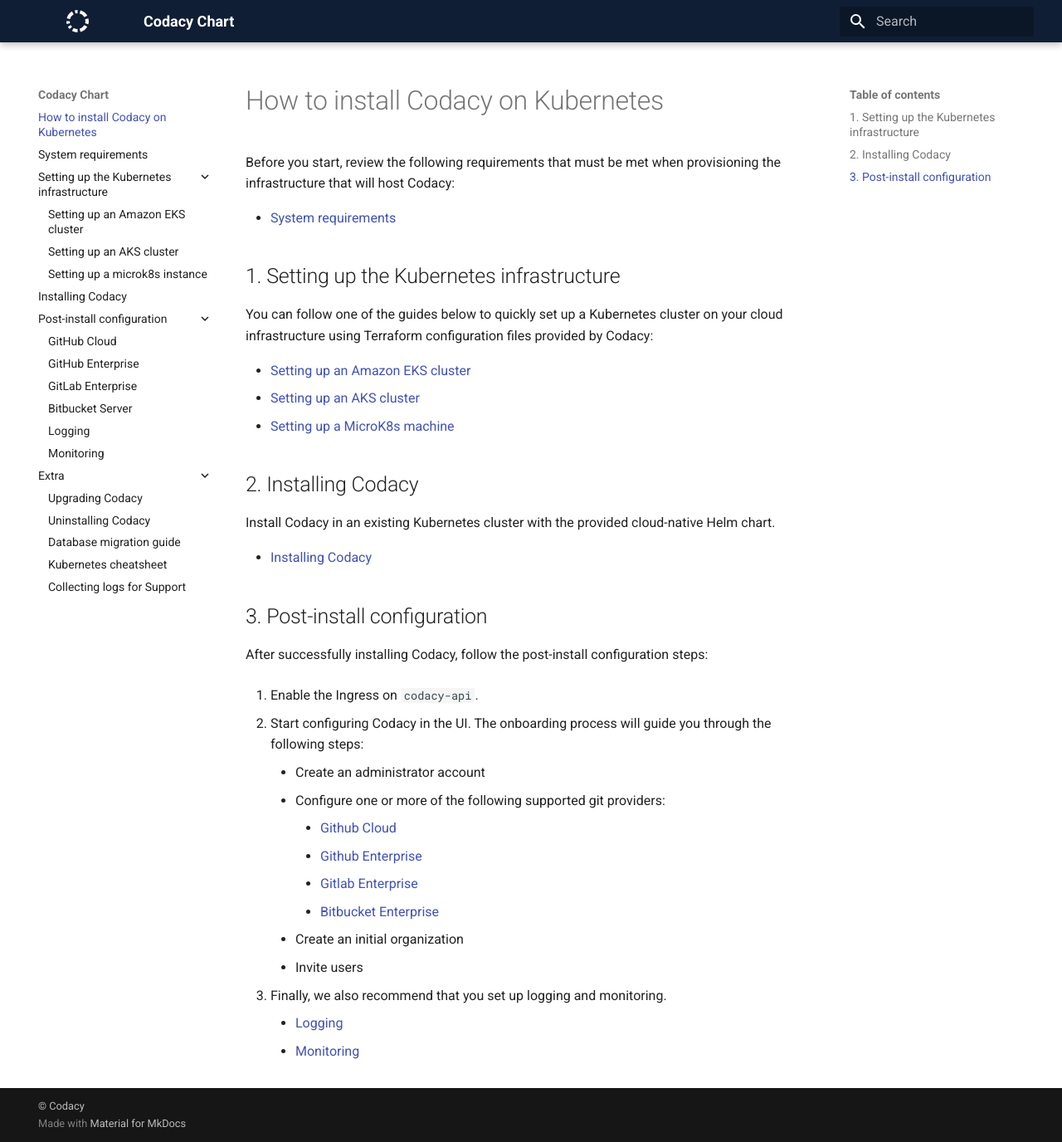
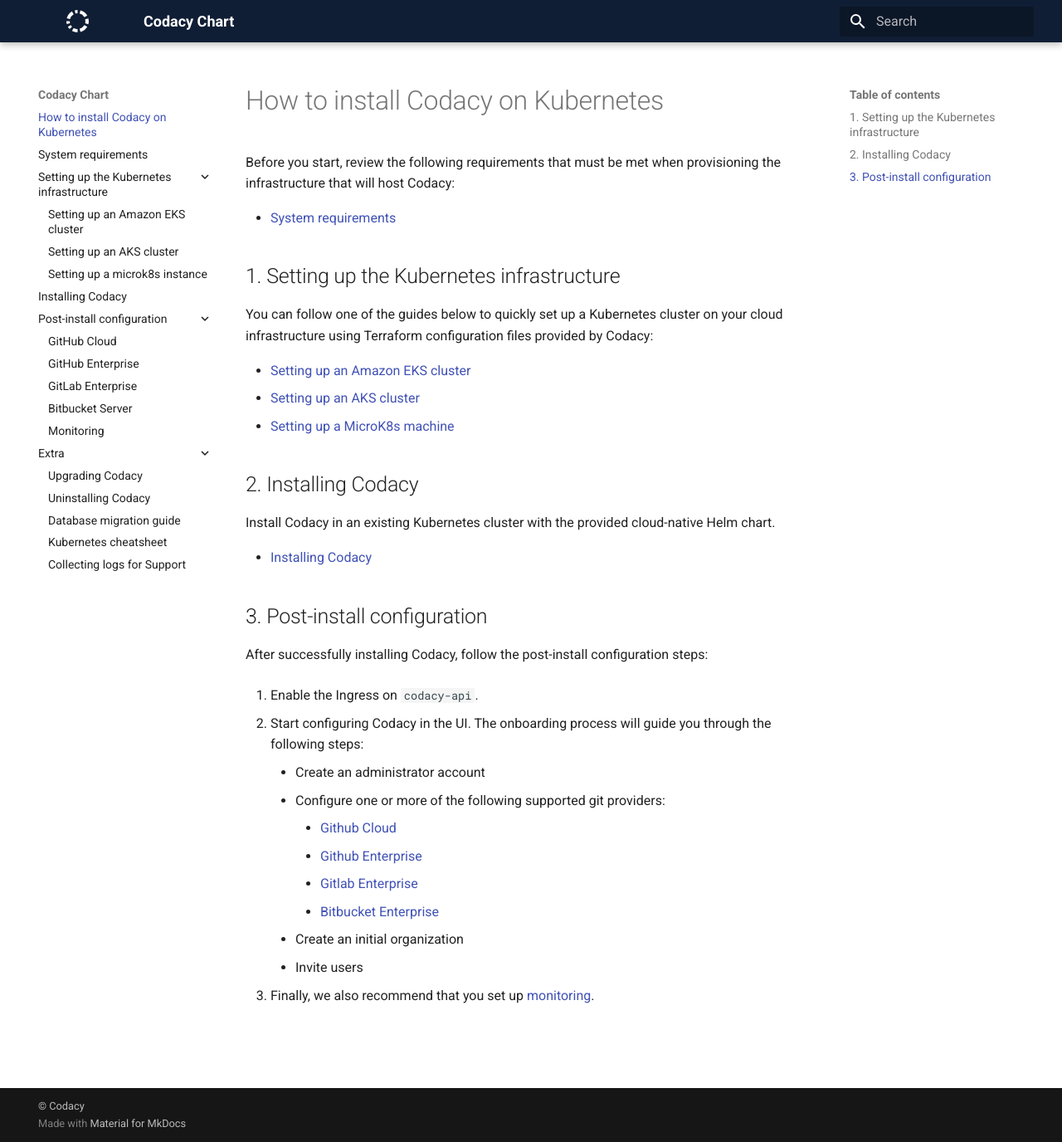
Before and after one commit to codacy/chart, an MkDocs documentation site: the page built from docs/index.md, in a window 1280 px wide and 1376 px high. Shown: the whole window at 83% size. Built offline with MkDocs 1.6.1 and Material for MkDocs 9.7.7, drawn with Linux system fonts in a browser that asks for light colours.

Commit message:
Remove logging configuration instructions as they're now redundant

```diff
--- a/docs/index.md
+++ b/docs/index.md
@@ -35,7 +35,4 @@
     -   Create an initial organization
     -   Invite users
 
-3.  Finally, we also recommend that you set up logging and monitoring.
-
-    -   [Logging](configuration/logging.md)
-    -   [Monitoring](configuration/monitoring.md)
+3.  Finally, we also recommend that you set up [monitoring](configuration/monitoring.md).
--- a/mkdocs.yml
+++ b/mkdocs.yml
@@ -48,7 +48,6 @@
     - configuration/git-providers/github-enterprise.md
     - configuration/git-providers/gitlab-enterprise.md
     - configuration/git-providers/bitbucket-enterprise.md
-    - configuration/logging.md
     - configuration/monitoring.md
   - "Extra":
     - extra/upgrade.md
```
Also changed, not shown: docs/configuration/logging.md (deleted, +0 -19 lines).
